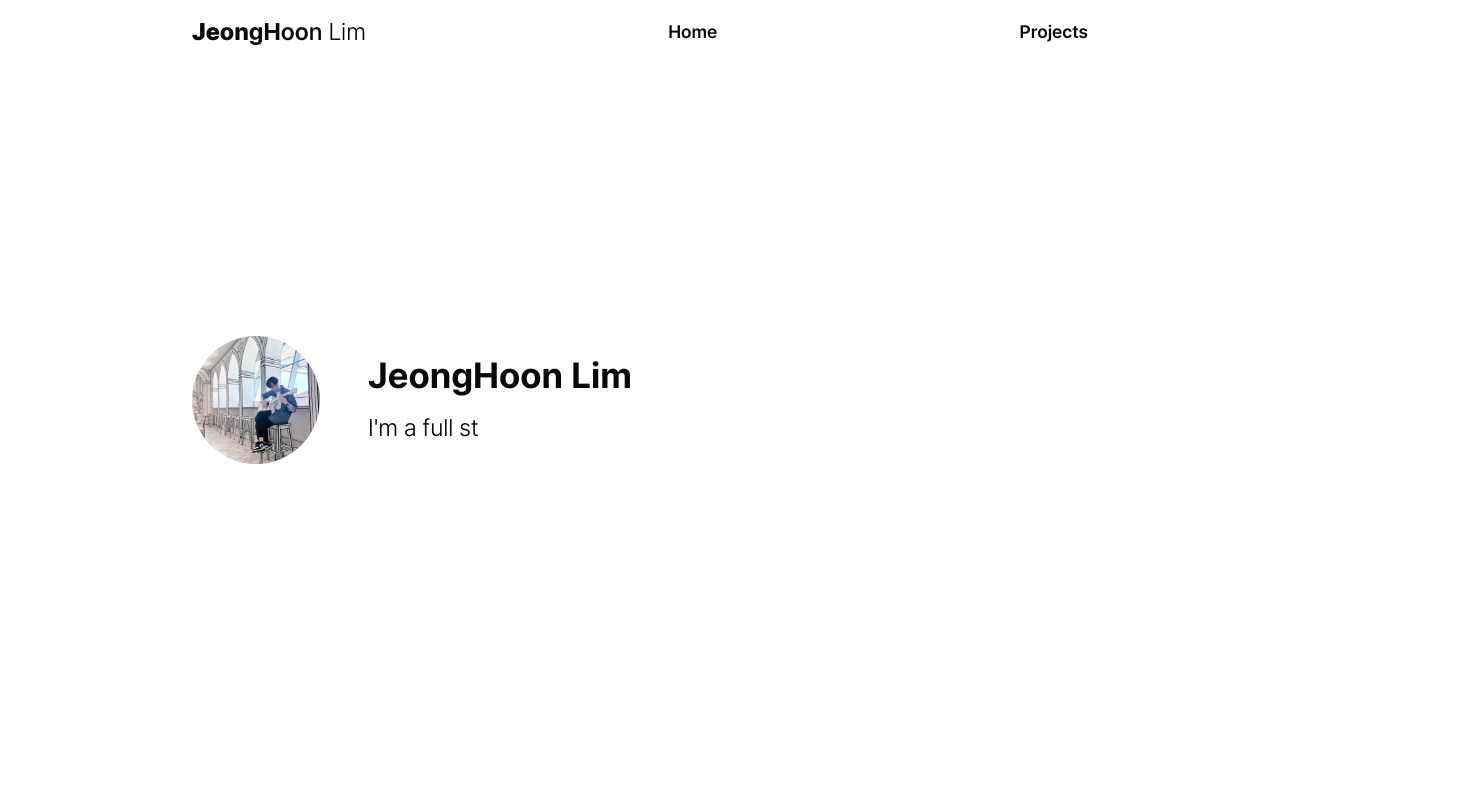
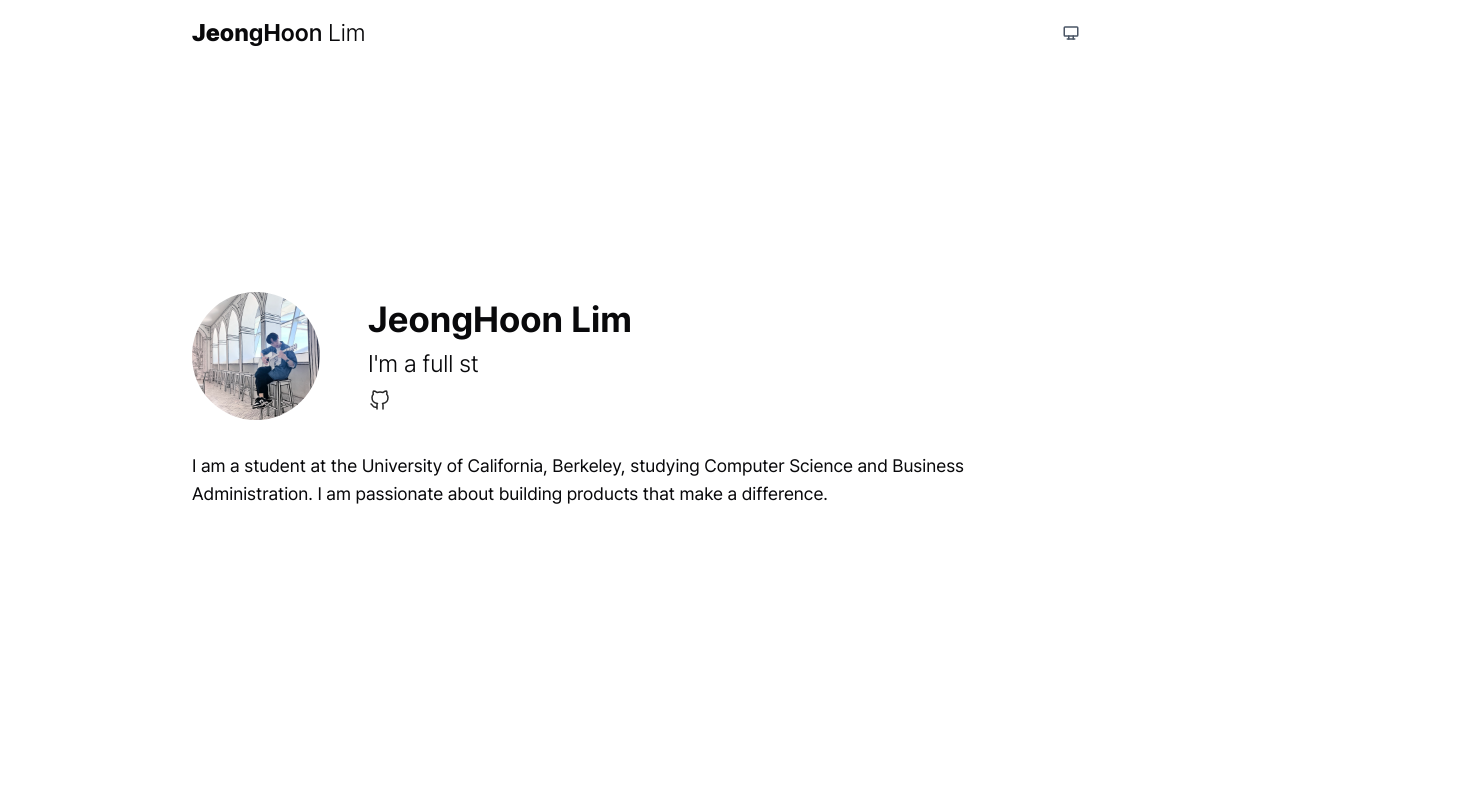
Before and after one commit to hoony6134/portfolio, a React (Vite) app: page / in a window 1280 px wide. Shown: the top 800 px of the page, 1472 px wide, since content can reach past the window. Built offline with nearby package versions, Linux system fonts and the light colour scheme.

Commit message:
feat: dark mode switcher and hero improvements

```diff
--- a/src/components/Header.tsx
+++ b/src/components/Header.tsx
@@ -1,9 +1,11 @@
 import { Link } from '@tanstack/react-router'
+import ThemeSwitch from './theme-switch'
 
 export default function Header() {
   return (
     <div className="fixed *:top-0 left-0 w-full z-50">
       <nav className="flex items-center justify-between bg-transparent mx-48 py-4">
+        <Link to="/" className="text-lg font-semibold">
           <p className="text-2xl">
             <span className="font-black">Je</span>
             <span className="font-extrabold">on</span>
@@ -13,12 +15,8 @@ export default function Header() {
             &nbsp;
             <span className="font-light">Lim</span>
           </p>
-        <Link to="/" className="text-lg font-semibold">
-          Home
         </Link>
-        <Link to="/projects" className="text-lg font-semibold">
-          Projects
-        </Link>
+        <ThemeSwitch />
       </nav>
     </div>
   )
--- /dev/null
+++ b/src/components/theme-switch.tsx
@@ -0,0 +1,36 @@
+import { IconDeviceDesktop, IconMoon, IconSun } from '@tabler/icons-react'
+import { useTheme } from '../lib/contexts/theme-context'
+
+export default function ThemeSwitch() {
+  const { theme, setTheme } = useTheme()
+
+  const themes = [
+    { key: 'light' as const, icon: IconSun, label: 'Light' },
+    { key: 'dark' as const, icon: IconMoon, label: 'Dark' },
+    { key: 'system' as const, icon: IconDeviceDesktop, label: 'System' },
+  ]
+
+  const currentThemeIndex = themes.findIndex((t) => t.key === theme)
+
+  const handleToggle = () => {
+    const nextIndex = (currentThemeIndex + 1) % themes.length
+    setTheme(themes[nextIndex].key)
+  }
+
+  const currentTheme = themes[currentThemeIndex]
+  const Icon = currentTheme.icon
+
+  return (
+    <button
+      onClick={handleToggle}
+      className="relative p-2 transition-all duration-200"
+      title={`Current theme: ${currentTheme.label}. Click to switch.`}
+      aria-label={`Switch theme. Current: ${currentTheme.label}`}
+    >
+      <Icon
+        size={18}
+        className="text-gray-600 dark:text-gray-300 transition-colors duration-200"
+      />
+    </button>
+  )
+}
--- /dev/null
+++ b/src/lib/contexts/theme-context.tsx
@@ -0,0 +1,80 @@
+import React, { createContext, useContext, useEffect, useState } from 'react'
+
+type Theme = 'light' | 'dark' | 'system'
+
+interface ThemeContextType {
+  theme: Theme
+  setTheme: (theme: Theme) => void
+  resolvedTheme: 'light' | 'dark'
+}
+
+const ThemeContext = createContext<ThemeContextType | undefined>(undefined)
+
+export function useTheme() {
+  const context = useContext(ThemeContext)
+  if (!context) {
+    throw new Error('useTheme must be used within a ThemeProvider')
+  }
+  return context
+}
+
+function getSystemTheme(): 'light' | 'dark' {
+  if (typeof window !== 'undefined') {
+    return window.matchMedia('(prefers-color-scheme: dark)').matches
+      ? 'dark'
+      : 'light'
+  }
+  return 'light'
+}
+
+function getStoredTheme(): Theme {
+  if (typeof window !== 'undefined') {
+    const stored = localStorage.getItem('theme') as Theme
+    if (stored && ['light', 'dark', 'system'].includes(stored)) {
+      return stored
+    }
+  }
+  return 'system'
+}
+
+export function ThemeProvider({ children }: { children: React.ReactNode }) {
+  const [theme, setThemeState] = useState<Theme>(getStoredTheme)
+  const [resolvedTheme, setResolvedTheme] = useState<'light' | 'dark'>(
+    getSystemTheme,
+  )
+
+  useEffect(() => {
+    const updateResolvedTheme = () => {
+      if (theme === 'system') {
+        setResolvedTheme(getSystemTheme())
+      } else {
+        setResolvedTheme(theme)
+      }
+    }
+
+    updateResolvedTheme()
+
+    if (theme === 'system') {
+      const mediaQuery = window.matchMedia('(prefers-color-scheme: dark)')
+      mediaQuery.addEventListener('change', updateResolvedTheme)
+      return () => mediaQuery.removeEventListener('change', updateResolvedTheme)
+    }
+  }, [theme])
+
+  useEffect(() => {
+    const root = document.documentElement
+    root.classList.remove('light', 'dark')
+    root.classList.add(resolvedTheme)
+  }, [resolvedTheme])
+
+  const setTheme = (newTheme: Theme) => {
+    setThemeState(newTheme)
+    localStorage.setItem('theme', newTheme)
+  }
+
+  return (
+    <ThemeContext.Provider value={{ theme, setTheme, resolvedTheme }}>
+      {children}
+    </ThemeContext.Provider>
+  )
+}
--- a/src/pages/home/components/hero.tsx
+++ b/src/pages/home/components/hero.tsx
@@ -1,5 +1,6 @@
 import Profile from '/public/images/profile.jpeg'
 import { Avatar, AvatarFallback, AvatarImage } from '@/components/ui/avatar'
+import { IconBrandGithub } from '@tabler/icons-react'
 import { Typewriter } from 'react-simple-typewriter'
 
 function Hero() {
@@ -11,15 +12,16 @@ function Hero() {
     'a researcher.',
   ]
   return (
-    <div className="hero-section items-center w-screen h-screen justify-center">
-      <div className="flex items-center justify-center w-full h-full gap-12">
+    <div className="hero-section flex items-center justify-start h-screen">
+      <div className="flex flex-col items-start w-full">
+        <div className="flex items-center justify-center gap-12">
           <Avatar className="size-32">
             <AvatarImage src={Profile} className="object-cover" />
             <AvatarFallback>JeongHoon Lim</AvatarFallback>
           </Avatar>
           <div className="flex-col">
-          <h1 className="text-4xl font-bold mb-4">JeongHoon Lim</h1>
-          <h2 className="text-2xl font-light">
+            <h1 className="text-4xl font-bold mb-2">JeongHoon Lim</h1>
+            <h2 className="text-2xl font-light mb-2">
               I'm&nbsp;
               <Typewriter
                 words={words}
@@ -31,8 +33,23 @@ function Hero() {
                 delaySpeed={1000}
               />
             </h2>
+            <div className="flex text-neutral-800 dark:text-neutral-200 hover:text-neutral-600 dark:hover:text-neutral-400 gap-4">
+              <a
+                href="https://github.com/hoony6134"
+                target="_blank"
+                rel="noopener noreferrer"
+              >
+                <IconBrandGithub stroke={1.5} />
+              </a>
+            </div>
           </div>
           <div className="flex-grow" />
+        </div>
+        <p className="mt-8 text-lg">
+          I am a student at the University of California, Berkeley, studying
+          Computer Science and Business Administration. I am passionate about
+          building products that make a difference.
+        </p>
       </div>
     </div>
   )
```
Also changed, not shown: src/main.tsx (+6 -3 lines). Lines whose indentation alone changed are shown as unchanged.
